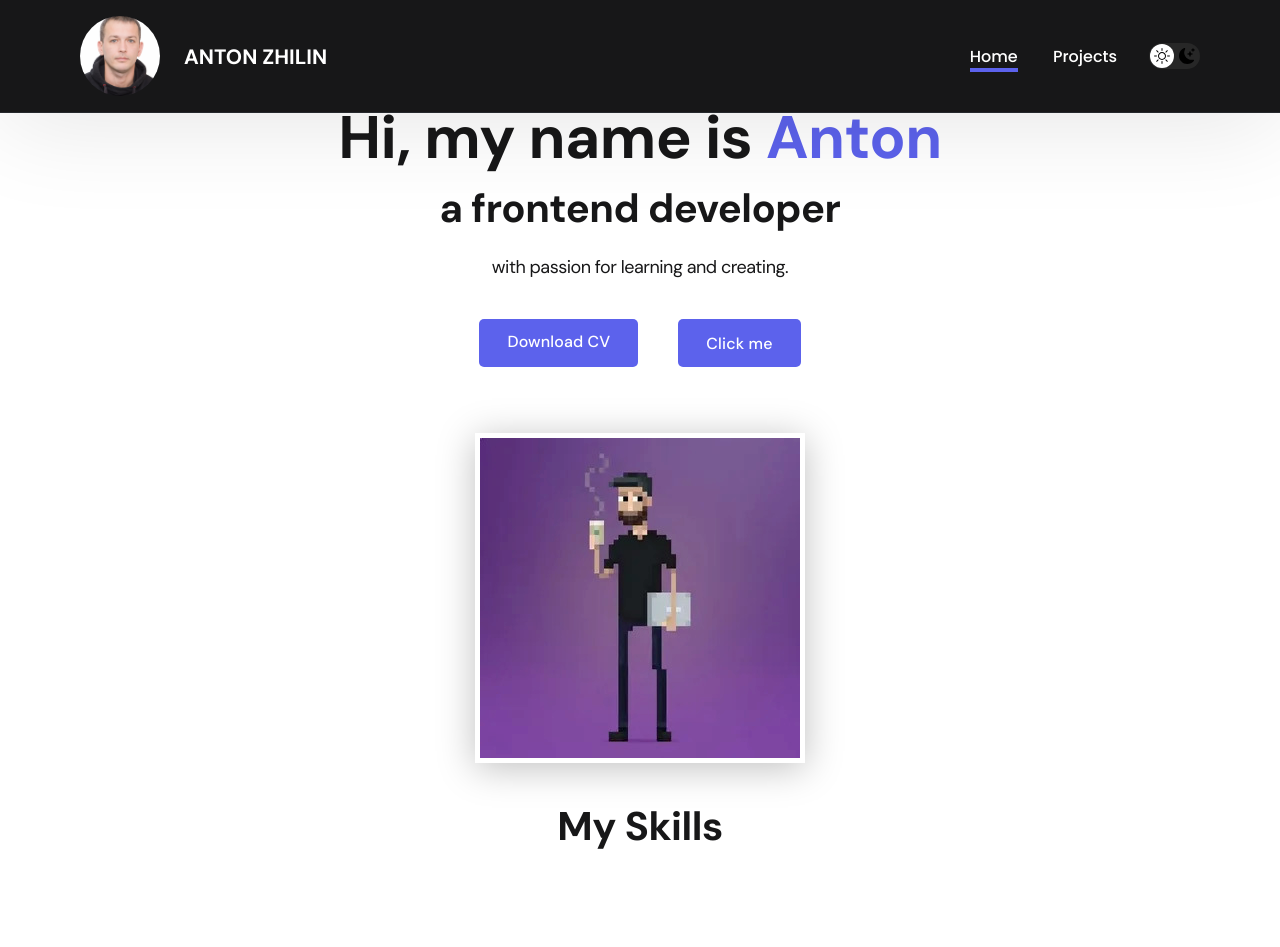
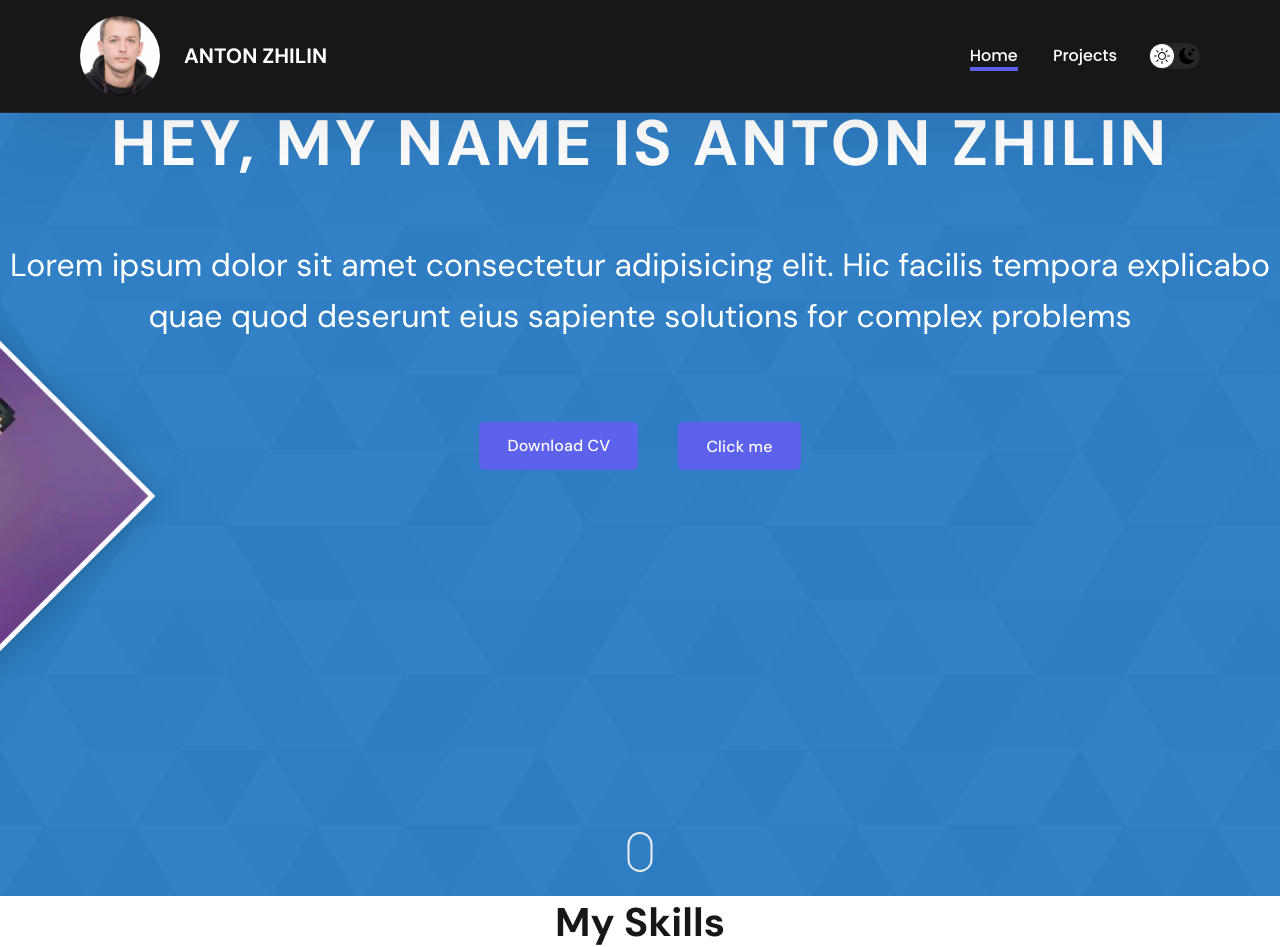
Before and after one commit to ministrov/my-portfolio-react, a React (Create React App) app: page / in a window 1280 px wide. Shown: the top 947 px of the page. Built offline with nearby package versions, Linux system fonts and the light colour scheme.

Commit message:
fix: refactoring all promo section to new styling

```diff
--- /dev/null
+++ b/src/components/mouseScroll/MouseScroll.js
@@ -0,0 +1,11 @@
+import './style.css';
+
+const MouseScroll = () => {
+  return (
+    <div class="promo__mouse-scroll-cont mouse-scroll-cont">
+      <div class="mouse"></div>
+    </div>
+  )
+};
+
+export default MouseScroll;
--- /dev/null
+++ b/src/components/mouseScroll/style.css
@@ -0,0 +1,37 @@
+.mouse {
+  position: relative;
+  overflow: hidden;
+  width: 25px;
+  height: 40px;
+  border: 2px solid #eee;
+  border-radius: 60px;
+}
+
+.mouse::before {
+  position: absolute;
+  content: '';
+  top: 7px;
+  left: 50%;
+  width: 5px;
+  height: 5px;
+  transform: translateX(-50%);
+  background-color: #eee;
+  border-radius: 50%;
+  opacity: 1;
+  animation: wheel 1.3s infinite;
+  -webkit-animation: wheel 1.3s infinite;
+}
+
+@keyframes wheel {
+  to {
+    opacity: 0;
+    top: 27px;
+  }
+}
+
+@-webkit-keyframes wheel {
+  to {
+    opacity: 0;
+    top: 27px;
+  }
+}
--- a/src/components/promo/Promo.js
+++ b/src/components/promo/Promo.js
@@ -1,45 +1,39 @@
-import { motion } from 'framer-motion';
-import Button from '../button/Button';
-import pic from './pic1.png';
-import './style.css';
-
+import { motion } from "framer-motion";
+import Button from "../button/Button";
+import MouseScroll from "../mouseScroll/MouseScroll";
+import MyAvatar from "./my-avatar.png";
+import "./style.css";
 
 const Promo = ({ setIsOpen }) => {
   // console.log(setIsOpen);
   return (
     <section className="promo">
-      <div className="container">
       <div className="promo__wrapper">
         <motion.div
           className="promo__text-wrapper"
           initial={{ x: -50, opacity: 0 }}
           whileInView={{ x: 0, opacity: 1 }}
-            transition={{ type: 'tween', duration: 1 }}
+          transition={{ type: "tween", duration: 1 }}
         >
-            <h2 className="promo__title">
-              <strong>Hi, my name is <em>Anton</em></strong><br />
-              a frontend developer
-            </h2>
-            <div className="promo__text">
-              <p>with passion for learning and creating.</p>
+          <h2 className="promo__title">Hey, My name is Anton Zhilin</h2>
+          <p className="promo__text">Lorem ipsum dolor sit amet consectetur adipisicing elit. Hic facilis tempora explicabo quae quod deserunt eius sapiente solutions for complex problems
+          </p>
+        </motion.div>
+        <div className="promo__btns">
+          <Button
+            text={"Download CV"}
+            href={require("../../assets/pdfs/my-cv.pdf")}
+          />
+          <Button onClick={() => setIsOpen(true)} text={"Click me"} />
         </div>
-            <div className="promo__btns">
-              <Button text={'Download CV'} href={require('../../assets/pdfs/my-cv.pdf')} />
-              <Button onClick={() => setIsOpen(true)} text={'Click me'} />
+        <div className="promo__image-wrapper">
+          <img src={MyAvatar} className="promo__image" alt="Avatar img" />
         </div>
-          </motion.div>
-          <motion.div
-            className="promo__image-wrapper"
-            initial={{ x: 50, opacity: 1 }}
-            whileInView={{ x: 0, opacity: 1 }}
-            transition={{ type: 'tween', duration: 1 }}
-          >
-            <img src={pic} className="promo__image" alt="Avatar img" />
-          </motion.div>
-        </div>
+
+        <MouseScroll/>
       </div>
     </section>
-  )
-}
+  );
+};
 
 export default Promo;
--- a/src/components/promo/style.css
+++ b/src/components/promo/style.css
@@ -1,24 +1,27 @@
 /* promo */
 
 .promo {
-  position: relative;
-  height: 100vh;
-  max-height: 120rem;
+  display: flex;
+  flex-direction: column;
+  align-items: center;
   padding-top: 12rem;
-  padding-bottom: 6rem;
-  text-align: center;
-  color: var(--promo-text);
+  background: linear-gradient(to right, rgba(0,98,185,0.8), rgba(0,98,185,0.8)),url('./common-bg.svg');
+  /* background-position: center;
   background-color: var(--promo-bg);
   background-image: url('../../img/promo-bg.png');
   background-repeat: no-repeat;
   background-size: auto;
-  background-position: center center;
+  background-position: center center; */
 }
 
 .promo__wrapper {
-  display: flex;
-  justify-content: space-between;
-  align-items: center;
+  position: relative;
+  max-width: 80rem;
+  height: 100vh;
+  max-height: 120rem;
+  min-height: 80vh;
+  text-align: center;
+  color: var(--promo-text);
 }
 
 .promo__text-wrapper {
@@ -26,42 +29,36 @@
 }
 
 .promo__title {
-  margin-bottom: 1.25rem;
-  font-size: 2.5rem;
+  font-size: 4rem;
   font-weight: 700;
-  line-height: 1.4;
-}
-
-.promo__title strong {
-  font-size: 3.75rem;
-  font-weight: 700;
-}
-
-.promo__title em {
-  font-style: normal;
-  color: var(--accent);
+  text-transform: uppercase;
+  letter-spacing: 3px;
+  text-align: center;
+  color: var(--page-bg);
 }
 
 .promo__text {
-  margin-bottom: 2.5rem;
-  font-size: 1.125rem;
-  line-height: 1.3;
-}
-
-.promo__text p + p {
-  margin-top: 0.5em;
+  margin: 3rem auto 0 auto;
+  font-size: 2rem;
+  text-align: center;
+  line-height: 1.6;
+  color: var(--page-bg);
 }
 
 .promo__image-wrapper {
+  position: absolute;
+  top: 50%;
+  left: -19%;;
+  max-width: 23rem;
   padding: 0.3125rem;
-  border-radius: 50%;
   box-shadow: var(--box-shadow);
   background-color: var(--white);
+  transform: translateY(-50%) rotate(45deg);
 }
 
 .promo__image {
   aspect-ratio: 2 / 3;
-  border-radius: 50%;
+  /* border-radius: 50%; */
 }
 
 .promo__btns {
@@ -69,6 +66,14 @@
   align-items: center;
   justify-content: center;
   column-gap: 2.5rem;
+  margin-top: 5rem;
+}
+
+.promo__mouse-scroll-cont {
+  position: absolute;
+  bottom: 3%;
+  left: 50%;
+  transform: translateX(-50%);
 }
 
 @media (max-width: 1286px) {
--- a/src/pages/AnimatedRoutes.js
+++ b/src/pages/AnimatedRoutes.js
@@ -6,7 +6,7 @@ import Project from './Project';
 
 const AnimatedRoutes = () => {
   const location = useLocation();
-  console.log(location);
+  // console.log(location);
 
   return (
     <AnimatePresence>
--- a/src/styles/main.css
+++ b/src/styles/main.css
@@ -50,13 +50,11 @@
 
 html,
 body {
-  min-height: 100vh;
-  display: flex;
-  flex-direction: column;
   font-family: 'DM Sans', sans-serif;
-  letter-spacing: -0.5px;
+  font-size: 16px;
+  font-weight: 400;
+  line-height: 1.5;
   scroll-behavior: smooth;
-
   /* Light mode */
   background-color: var(--page-bg);
   color: var(--text-color);
```
Also changed, not shown: src/components/promo/common-bg.svg (added), src/components/promo/my-avatar.png (renamed from src/components/promo/pic1.png). Lines whose indentation alone changed are shown as unchanged.
